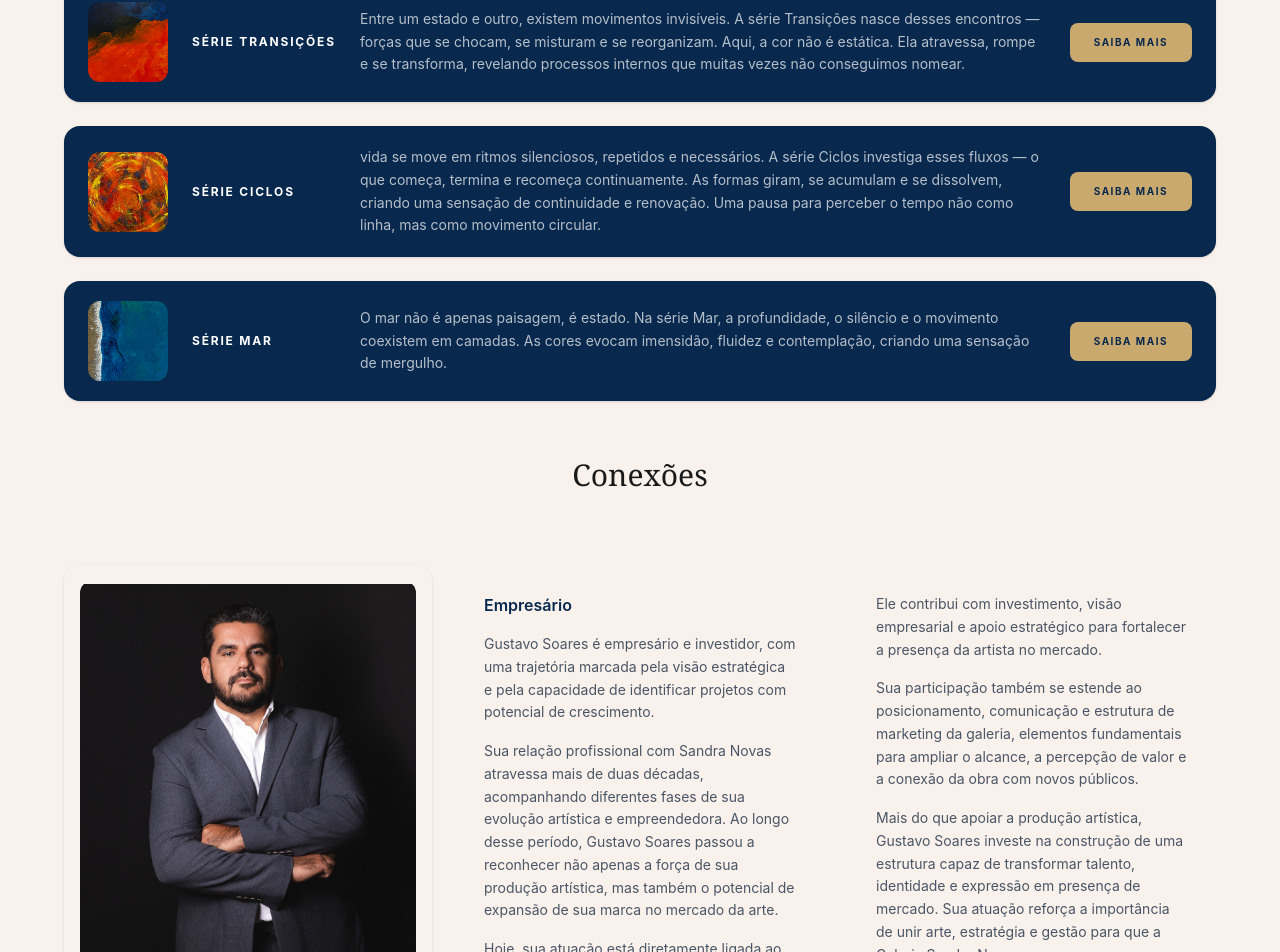
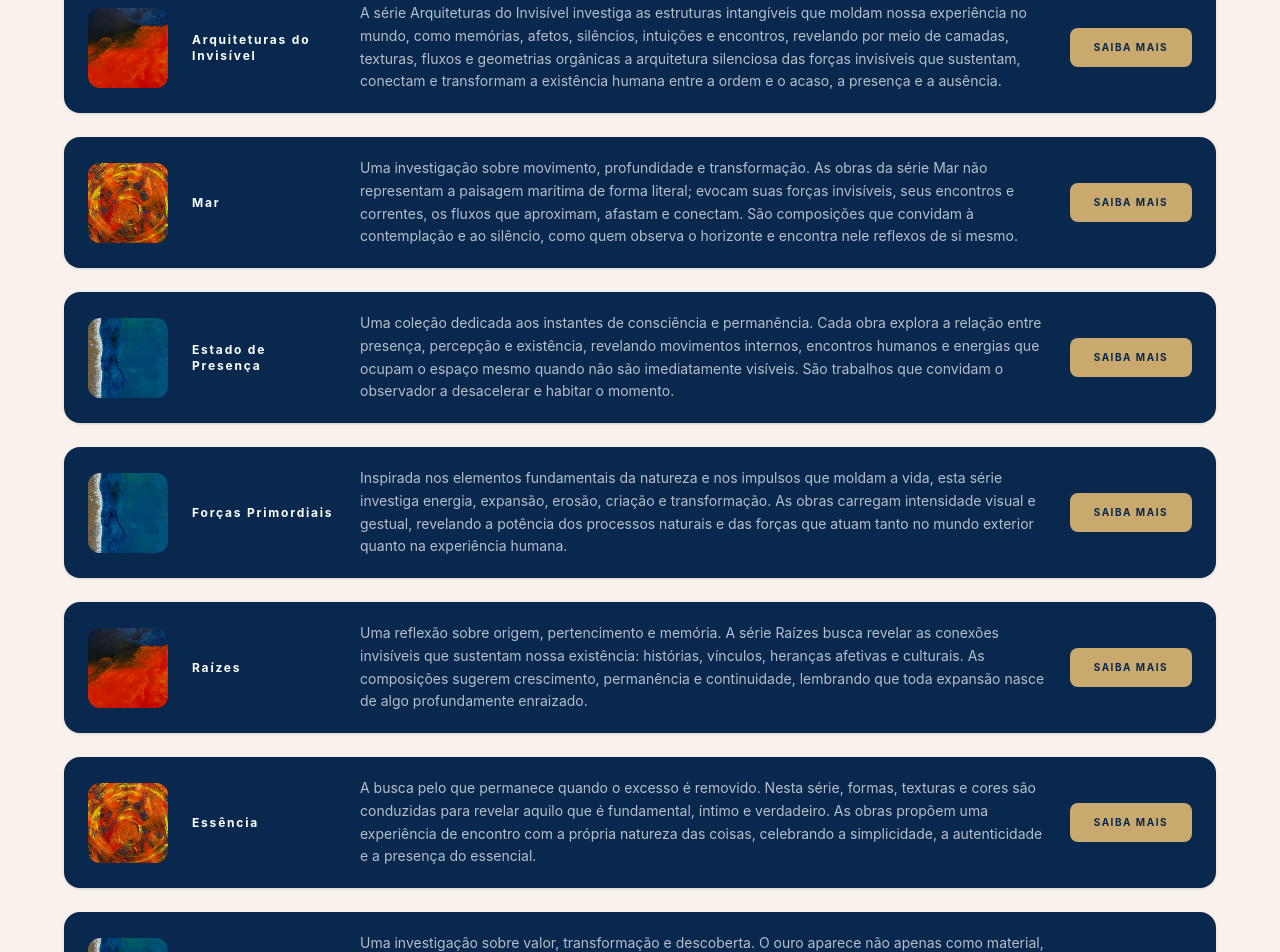
Before and after one commit to ABabayaga/Site-Sandra, a React (Vite) app: page / in a window 1280 px wide. Shown: the part 3215-4167 px from the top of the page. Built offline with nearby package versions, Linux system fonts and the light colour scheme; a web font is replaced by a local one.

Commit message:
add series

```diff
--- a/src/components/Series.tsx
+++ b/src/components/Series.tsx
@@ -1,21 +1,51 @@
 const series = [
     {
-        nome: 'SÉRIE TRANSIÇÕES',
+        nome: 'Arquiteturas do Invisível',
         imagem: '/BG1.png',
         descricao:
-            'Entre um estado e outro, existem movimentos invisíveis. A série Transições nasce desses encontros — forças que se chocam, se misturam e se reorganizam. Aqui, a cor não é estática. Ela atravessa, rompe e se transforma, revelando processos internos que muitas vezes não conseguimos nomear.',
+            'A série Arquiteturas do Invisível investiga as estruturas intangíveis que moldam nossa experiência no mundo, como memórias, afetos, silêncios, intuições e encontros, revelando por meio de camadas, texturas, fluxos e geometrias orgânicas a arquitetura silenciosa das forças invisíveis que sustentam, conectam e transformam a existência humana entre a ordem e o acaso, a presença e a ausência.',
     },
     {
-        nome: 'SÉRIE CICLOS',
+        nome: 'Mar',
         imagem: '/BG.png',
         descricao:
-            'vida se move em ritmos silenciosos, repetidos e necessários. A série Ciclos investiga esses fluxos — o que começa, termina e recomeça continuamente. As formas giram, se acumulam e se dissolvem, criando uma sensação de continuidade e renovação. Uma pausa para perceber o tempo não como linha, mas como movimento circular.',
+            'Uma investigação sobre movimento, profundidade e transformação. As obras da série Mar não representam a paisagem marítima de forma literal; evocam suas forças invisíveis, seus encontros e correntes, os fluxos que aproximam, afastam e conectam. São composições que convidam à contemplação e ao silêncio, como quem observa o horizonte e encontra nele reflexos de si mesmo.',
     },
     {
-        nome: 'SÉRIE MAR',
+        nome: 'Estado de Presença',
         imagem: '/BG3.png',
         descricao:
-            'O mar não é apenas paisagem, é estado. Na série Mar, a profundidade, o silêncio e o movimento coexistem em camadas. As cores evocam imensidão, fluidez e contemplação, criando uma sensação de mergulho.',
+            'Uma coleção dedicada aos instantes de consciência e permanência. Cada obra explora a relação entre presença, percepção e existência, revelando movimentos internos, encontros humanos e energias que ocupam o espaço mesmo quando não são imediatamente visíveis. São trabalhos que convidam o observador a desacelerar e habitar o momento.',
+    },
+    {
+        nome: 'Forças Primordiais',
+        imagem: '/BG3.png',
+        descricao:
+            'Inspirada nos elementos fundamentais da natureza e nos impulsos que moldam a vida, esta série investiga energia, expansão, erosão, criação e transformação. As obras carregam intensidade visual e gestual, revelando a potência dos processos naturais e das forças que atuam tanto no mundo exterior quanto na experiência humana.',
+    },
+    {
+        nome: 'Raízes',
+        imagem: '/BG1.png',
+        descricao:
+            'Uma reflexão sobre origem, pertencimento e memória. A série Raízes busca revelar as conexões invisíveis que sustentam nossa existência: histórias, vínculos, heranças afetivas e culturais. As composições sugerem crescimento, permanência e continuidade, lembrando que toda expansão nasce de algo profundamente enraizado.',
+    },
+    {
+        nome: 'Essência',
+        imagem: '/BG.png',
+        descricao:
+            'A busca pelo que permanece quando o excesso é removido. Nesta série, formas, texturas e cores são conduzidas para revelar aquilo que é fundamental, íntimo e verdadeiro. As obras propõem uma experiência de encontro com a própria natureza das coisas, celebrando a simplicidade, a autenticidade e a presença do essencial.',
+    },
+    {
+        nome: 'Ouro em Estado',
+        imagem: '/BG3.png',
+        descricao:
+            'Uma investigação sobre valor, transformação e descoberta. O ouro aparece não apenas como material, mas como símbolo daquilo que é raro, precioso e revelado pelo tempo. As obras exploram contrastes entre matéria e luz, imperfeição e beleza, sugerindo que aquilo que possui verdadeiro valor muitas vezes emerge de processos de transformação.',
+    },
+    {
+        nome: 'Cicatrizes Urbanas',
+        imagem: '/BG3.png',
+        descricao:
+            'Uma leitura poética das marcas deixadas pelo tempo, pela ocupação humana e pela transformação constante das cidades. Texturas, camadas e contrastes evocam paredes, superfícies e vestígios que contam histórias silenciosas. A série propõe um olhar sensível sobre as memórias inscritas nos espaços urbanos e sobre a beleza que pode surgir da imperfeição e do desgaste.',
     },
 ]
 
```
